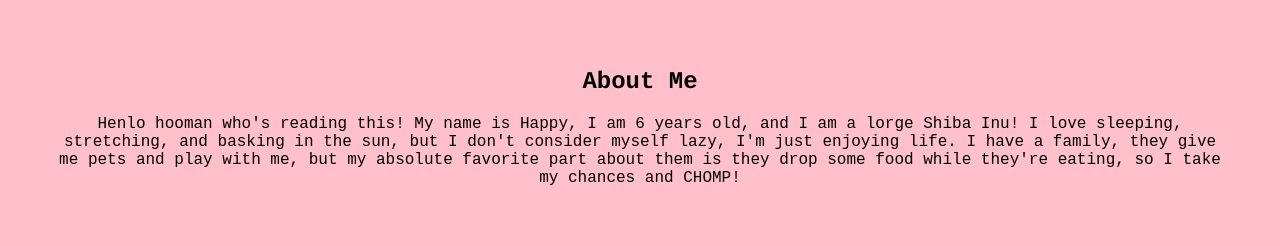
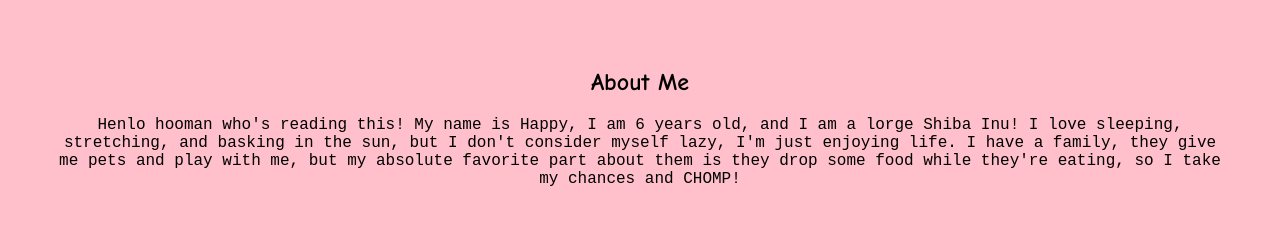
Before and after one commit to rileychou/happy, a plain HTML site: page index.html in a window 1280 px wide. Shown: the part 554-800 px from the top of the page. Drawn offline with Linux system fonts and the light colour scheme.

Commit message:
comic sans

```diff
--- a/index.html
+++ b/index.html
@@ -11,7 +11,7 @@
     <header>
       <div class="wrapper">
         <div class="logo">
-          <a href="#"><img src="images/happylogo.png" alt="click for home page"</a>
+          <a href="#"><img src="images/happylogo.png" alt="click for home page">
         </div>
         <ul class="nav-area">
           <li><a href="#">Home</a></li>
--- a/style.css
+++ b/style.css
@@ -1,5 +1,3 @@
-
-
 header{
 	background: LavenderBlush;
 	height: 100px;
@@ -10,7 +8,7 @@ header{
 body {
 	margin: 0;
 	padding: 0;
-	font-family: Arial, sans-serif;
+	font-family: "Comic Sans MS", cursive, sans-serif;
 	text-align: center;
 }
 
@@ -122,10 +120,6 @@ section{
 	background: rgb(255, 192, 203);
 }
 
-h2{
-	font-family: Courier, monospace;
-}
-
 #about p, #goodgirl p{
 	font-family: Courier New, monospace;
 }
```
